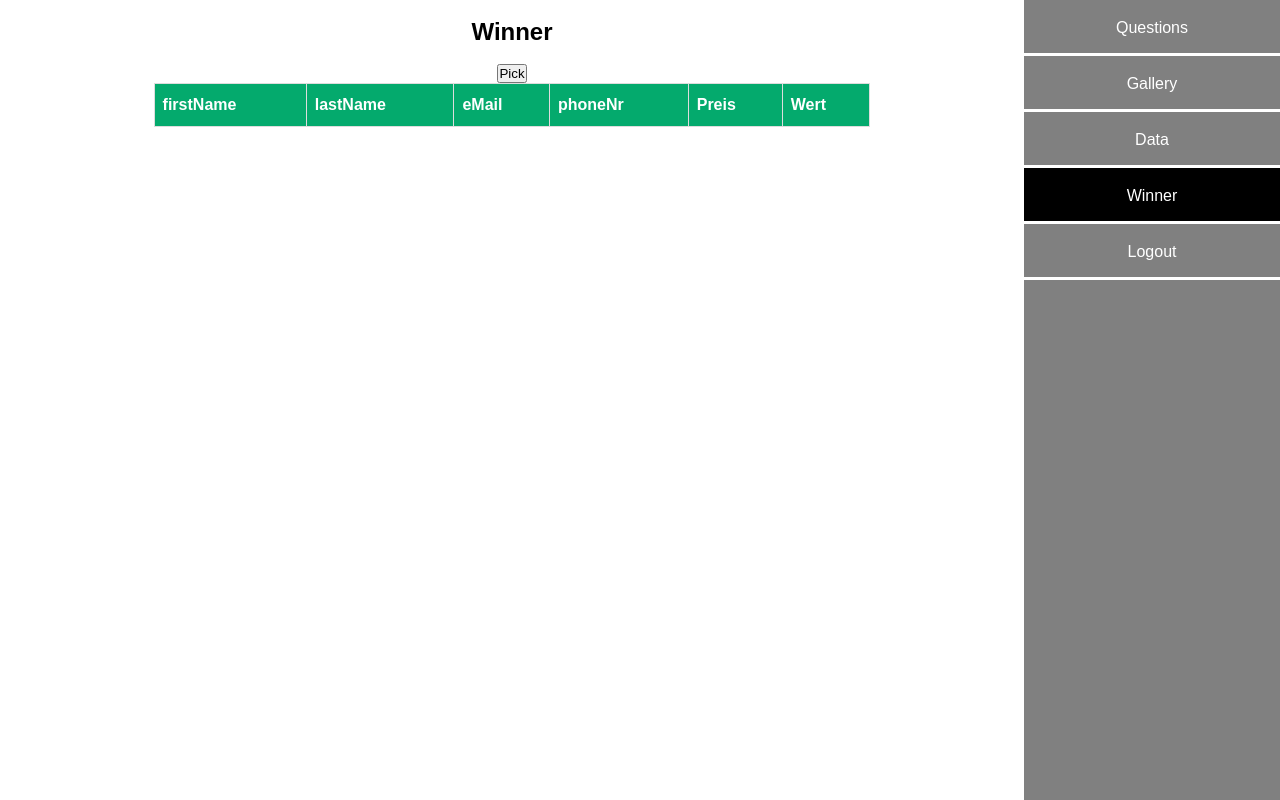
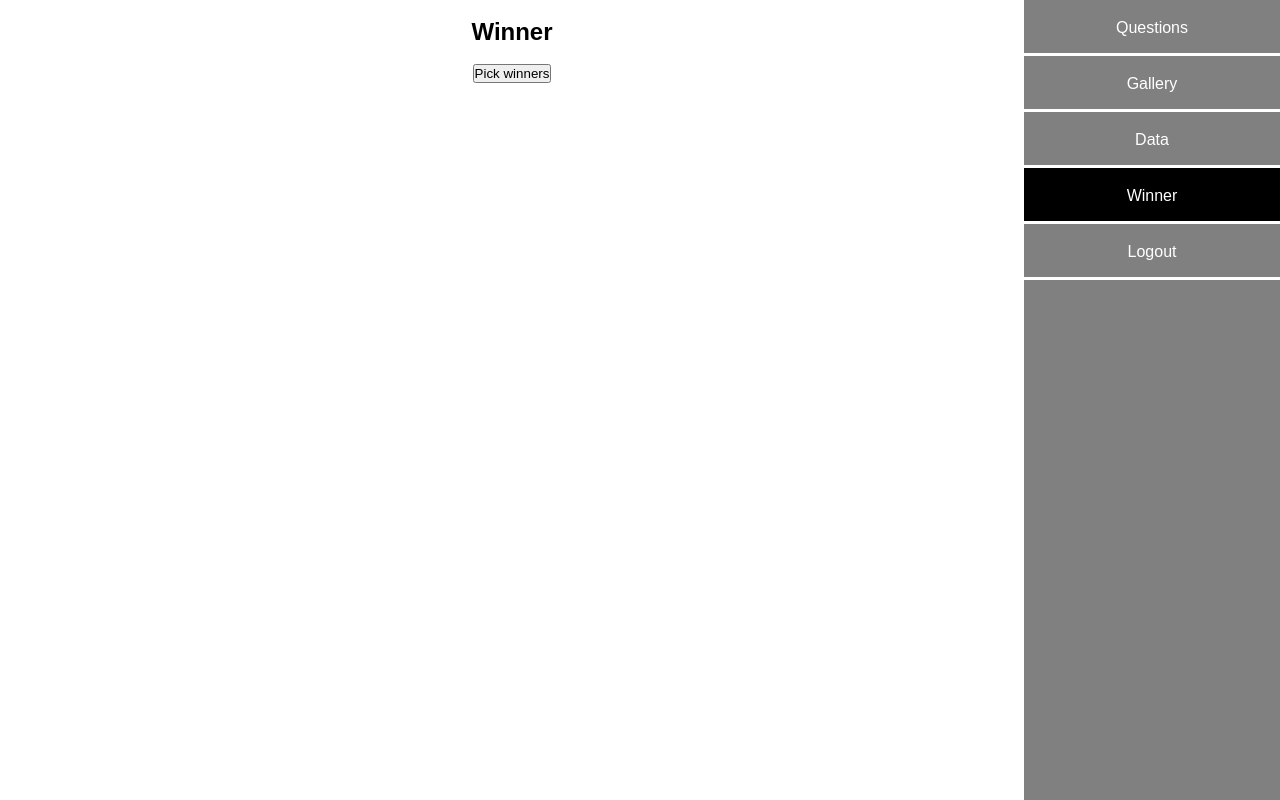
Before and after one commit to Manuel-Schmid/M153_semester-project, a PHP site: page /adminWinner.php in a window 1280 px wide. Run offline with PHP 8.4, Linux system fonts and the light colour scheme; a stand-in replaces the project's code that opens the database connection; lists and menus that the app fills with data are empty.

Commit message:
only made table appear when clicked on printWinner

```diff
--- a/pages/adminData.php
+++ b/pages/adminData.php
@@ -11,8 +11,12 @@
 </head>
 <body id="admin-view_body">
 <section class="admin_content">
+    <br>
+    <h1 class="center">Users</h1>
+    <br>
     <div class="table_users">
-        <h1 class="center">Users</h1>
+
+
             <?php $users = getAllUsers(); ?>
             <table id="users">
                 <tr>
--- a/pages/adminWinner.php
+++ b/pages/adminWinner.php
@@ -10,8 +10,6 @@
 
             $winnerAndPrize = array_merge($user, $prize);
 
-            //echo $user['firstName'];
-            //echo $user['firstName'] . $user['lastName'] . "has won: " . $prize['name'] . " Email: " . $user['eMail'];
             array_push($allWinnerAndPrizeList, $winnerAndPrize);
         }
     }
@@ -100,15 +98,12 @@
         }
         $veryLuckyWinnerList = removeOverlap($veryLuckyWinnerList, $superLuckyWinnerList);
 
-//        printArr($winnerList);
-//        printArr($luckyWinnerList);
-//        printArr($veryLuckyWinnerList);
-//        printArr($superLuckyWinnerList);
 
-        printWinner($winnerList, 1);
-        printWinner($luckyWinnerList, 2);
-        printWinner($veryLuckyWinnerList, 3);
-        printWinner($superLuckyWinnerList, 4);
+        printWinner($winnerList, 4);
+        printWinner($luckyWinnerList, 3);
+        printWinner($veryLuckyWinnerList, 2);
+        printWinner($superLuckyWinnerList, 1);
+        $display = 1;
     }
 
     if(isset($_POST['pickWinner'])){
@@ -131,10 +126,17 @@
     <h1>Winner</h1>
     <br>
     <form action="adminWinner.php" method="post">
-        <input type="submit" name="pickWinner" value="Pick">
+        <input type="submit" name="pickWinner" value="Pick winners">
         <br>
-
-        <table id="users" >
+        <br>
+        <table id="allWinnerAndPrizeList" style=<?php
+        if(isset($_POST['pickWinner'])){
+            echo '""';
+        }
+        else{
+            echo '"display:none"';
+        }
+        ?>>
             <tr>
                 <th>firstName</th>
                 <th>lastName</th>
@@ -143,6 +145,7 @@
                 <th>Preis</th>
                 <th>Wert</th>
             </tr>
+
             <?php
 
              foreach ($allWinnerAndPrizeList as $person) {
--- a/styles.css
+++ b/styles.css
@@ -89,8 +89,12 @@ span {
 #users, #allWinnerAndPrizeList {
     font-family: Arial, Helvetica, sans-serif;
     border-collapse: collapse;
-    width: 70%;
+    width: 80%;
     margin: auto;
+    overflow-y: scroll;
+    height: 70vh;
+    display:block;
+
 }
 
 #users td, #users th, #allWinnerAndPrizeList td, #allWinnerAndPrizeList th {
```
